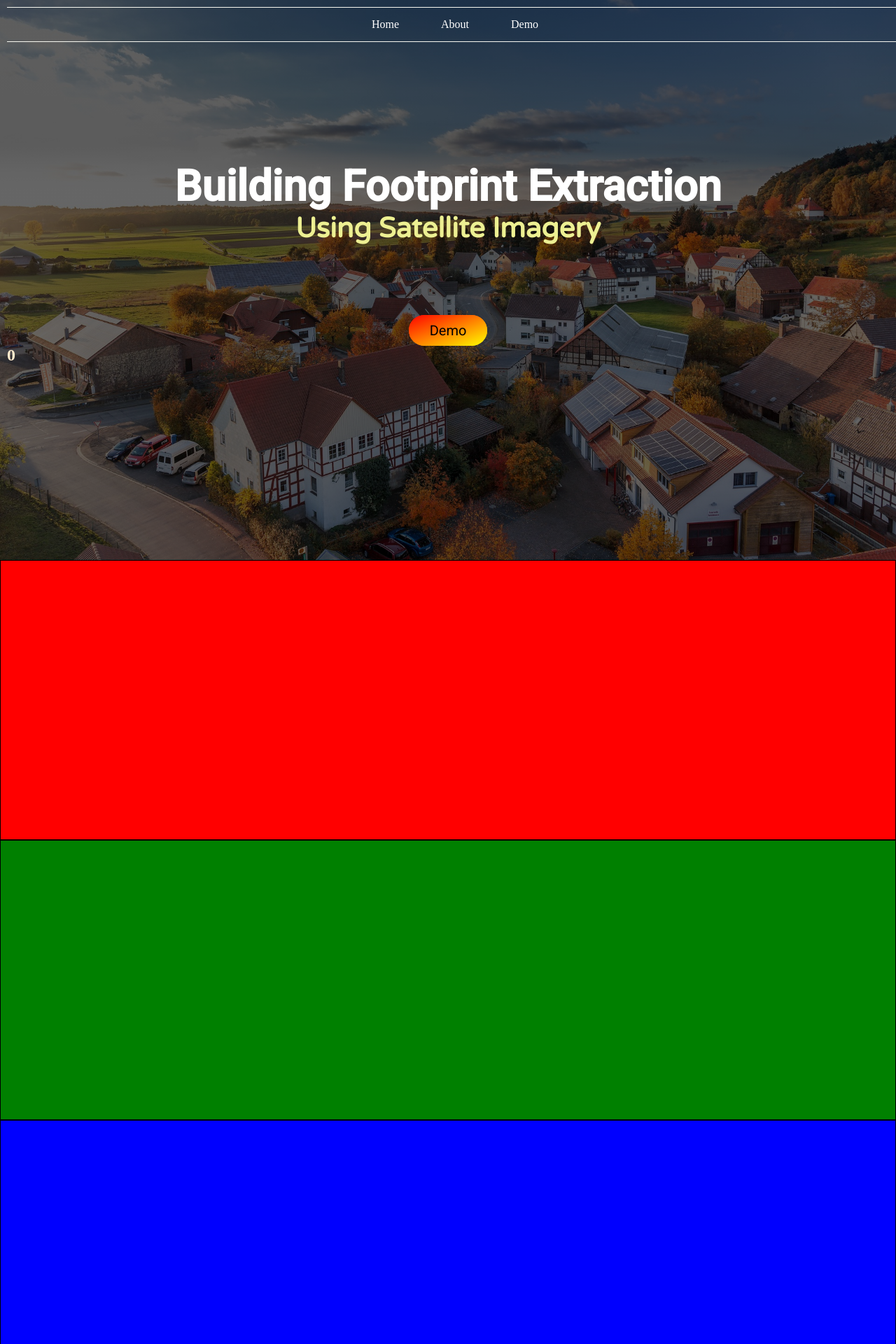
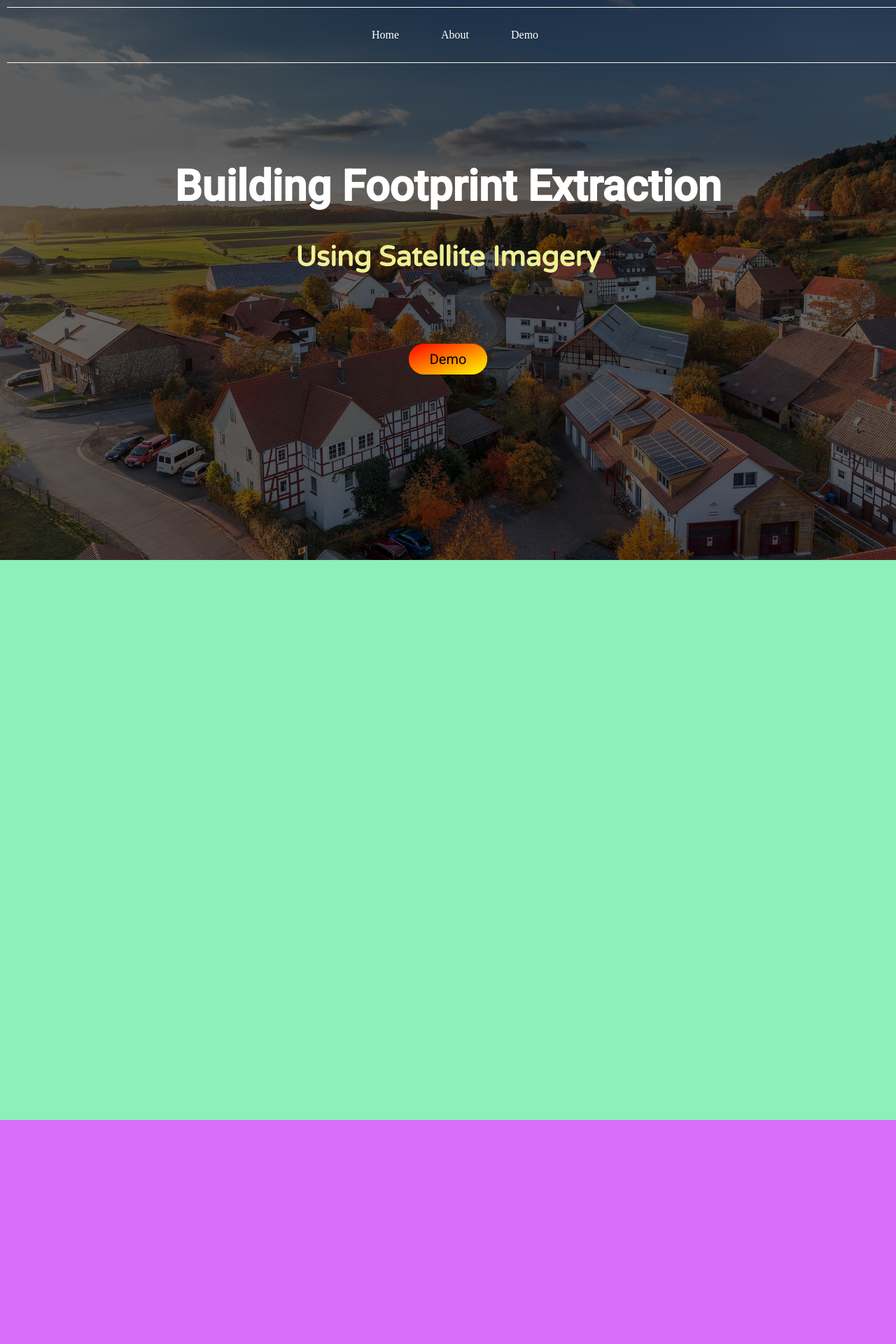
Before and after one commit to Sujan-Bdev/major-ui, a React (Create React App) app: page / in a window 1280 px wide. Shown: the top 1920 px of the page at 70% size. Built offline with nearby package versions, Linux system fonts and the light colour scheme; the HTML template or start-up script is replaced by a standard one.

Commit message:
updated different sections

```diff
--- a/public/index.css
+++ b/public/index.css
@@ -1,13 +1,8 @@
-
-
 * {
-    margin: 0;
-    padding: 0;
-    box-sizing: border-box;
+  box-sizing: border-box;
 }
 
-body{
-    color: blanchedalmond;
-
-
+body {
+  margin: 0;
+  color: blanchedalmond;
 }
--- a/src/App.js
+++ b/src/App.js
@@ -1,14 +1,13 @@
-import React, {useEffect} from "react";
-import Demo from "./components/demo";
-import NavBar from "./components/NavBar";
-import About from "./components/About";
+import React from "react";
 import Header from "./components/Header";
+import Section from "./components/Section";
 
 const App = () => {
   return (
     <div>
       <Header />
-      <About />
+      <Section color = {"#8defb9"}/>
+      <Section color = {"#d86efa"}/>
     </div>
   );
 };
--- a/src/components/About.js
+++ b/src/components/About.js
@@ -3,27 +3,7 @@ import React from 'react';
 const About = () => {
     return (
         <div>
-        <div id={"About"} style = {{
-            background: 'red',
-            border: '1px solid black',
-            width: '100%',
-            height: 400
-        }}>
-        </div>
-            <div id={"Demo"} style = {{
-                background: 'green',
-                border: '1px solid black',
-                width: '100%',
-                height: 400
-            }}>
-            </div>
-            <div style = {{
-                background: 'blue',
-                border: '1px solid black',
-                width: '100%',
-                height: 400
-            }}>
-            </div>
+
         </div>
     );
 };
--- a/src/components/Header.js
+++ b/src/components/Header.js
@@ -7,14 +7,12 @@ import NavBar from "./NavBar";
 const Cover = styled.div`
   height: 100vh;
   width: 100%;
-  padding: 10px;
-  background:linear-gradient( rgba(0, 0, 0, 0.6), rgba(0, 0, 0, 0.6) ),
+  background: linear-gradient(rgba(0, 0, 0, 0.6), rgba(0, 0, 0, 0.6)),
     url(${bkg});
   background-size: cover;
   background-position: left 10% bottom 20%;
   background-repeat: no-repeat;
   height: 100vp;
-  width: 100%;
   padding: 10px;
   position: relative;
 `;
@@ -22,11 +20,9 @@ const Cover = styled.div`
 const Header = () => {
   return (
     <div>
-
       <Cover>
-          <NavBar/>
-          <Demo/>
-          <h2>{window.scrollY}</h2>
+        <NavBar />
+        <Demo />
       </Cover>
     </div>
   );
--- a/src/components/NavBar.js
+++ b/src/components/NavBar.js
@@ -1,24 +1,29 @@
-import React, {useEffect, useState} from "react";
+import React, { useEffect, useState } from "react";
 import styled from "styled-components";
 
 const navItems = ["Home", "About", "Demo"];
 
 const Nav = styled.nav`
-  border-top: 0.2px solid ${props => props.primary?'rgb(246, 246, 239)':'rgb(0, 0, 0)'};
-  border-bottom: 0.2px solid ${props => props.primary?'rgb(246, 246, 239)':'rgb(0, 0, 0)'};
+  border-top: 0.2px solid
+    ${props => (props.primary ? "rgb(246, 246, 239)" : "rgb(0, 0, 0)")};
+  border-bottom: 0.2px solid
+    ${props => (props.primary ? "rgb(246, 246, 239)" : "rgb(0, 0, 0)")};
+
   width: 100%;
-  height: 50px;
+  height: 80px;
+  box-sizing:border-box;
   display: flex;
   flex-direction: row;
   justify-content: center;
   align-items: center;
   position: fixed;
+  background: ${props => (props.primary ? "none" : "white")};
 `;
 
 const NavItem = styled.a`
   list-style-type: none;
   text-decoration: none;
-color: ${props => props.primary? 'white':'black'};
+  color: ${props => (props.primary ? "white" : "black")};
   padding: 30px;
 
   :hover {
@@ -29,19 +34,23 @@ color: ${props => props.primary? 'white':'black'};
 const NavBar = () => {
   const [primary, setPrimary] = useState(true);
   useEffect(() => {
-    window.addEventListener('scroll', handleScroll);
-    return () => window.removeEventListener('scroll', handleScroll);
+    window.addEventListener("scroll", handleScroll);
+    return () => window.removeEventListener("scroll", handleScroll);
   });
 
   const handleScroll = () => {
-    if(window.scrollY>450) {
-      setPrimary(false)
-    }
-    else {
+    console.log(window.scrollY);
+    if (window.scrollY > 390) {
+      setPrimary(false);
+    } else {
       setPrimary(true);
     }
-  }
-  const items = navItems.map(item => <NavItem primary={primary} key={item} href={`#${item}`}>{item}</NavItem>);
+  };
+  const items = navItems.map(item => (
+    <NavItem primary={primary} key={item} href={`#${item}`}>
+      {item}
+    </NavItem>
+  ));
   return (
     <div>
       <Nav primary={primary}>{items}</Nav>
--- /dev/null
+++ b/src/components/Section.js
@@ -0,0 +1,19 @@
+import React from "react";
+import styled from "styled-components";
+
+const Sect = styled.section`
+  width: 100%;
+  height: 100vh;
+  background: ${props => props.color};
+  background-size: cover;
+`;
+
+const Section = (props) => {
+  return (
+    <div>
+      <Sect color = {props.color} />
+    </div>
+  );
+};
+
+export default Section;
```
